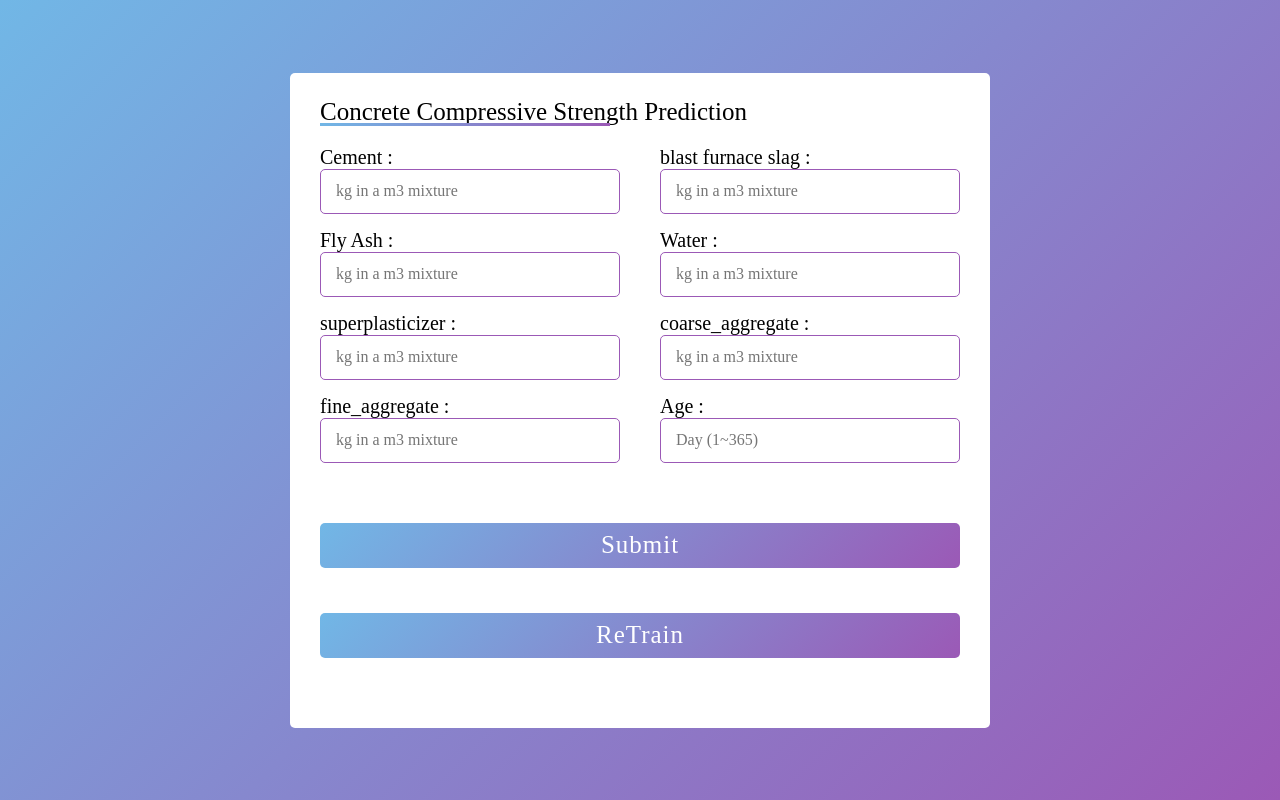
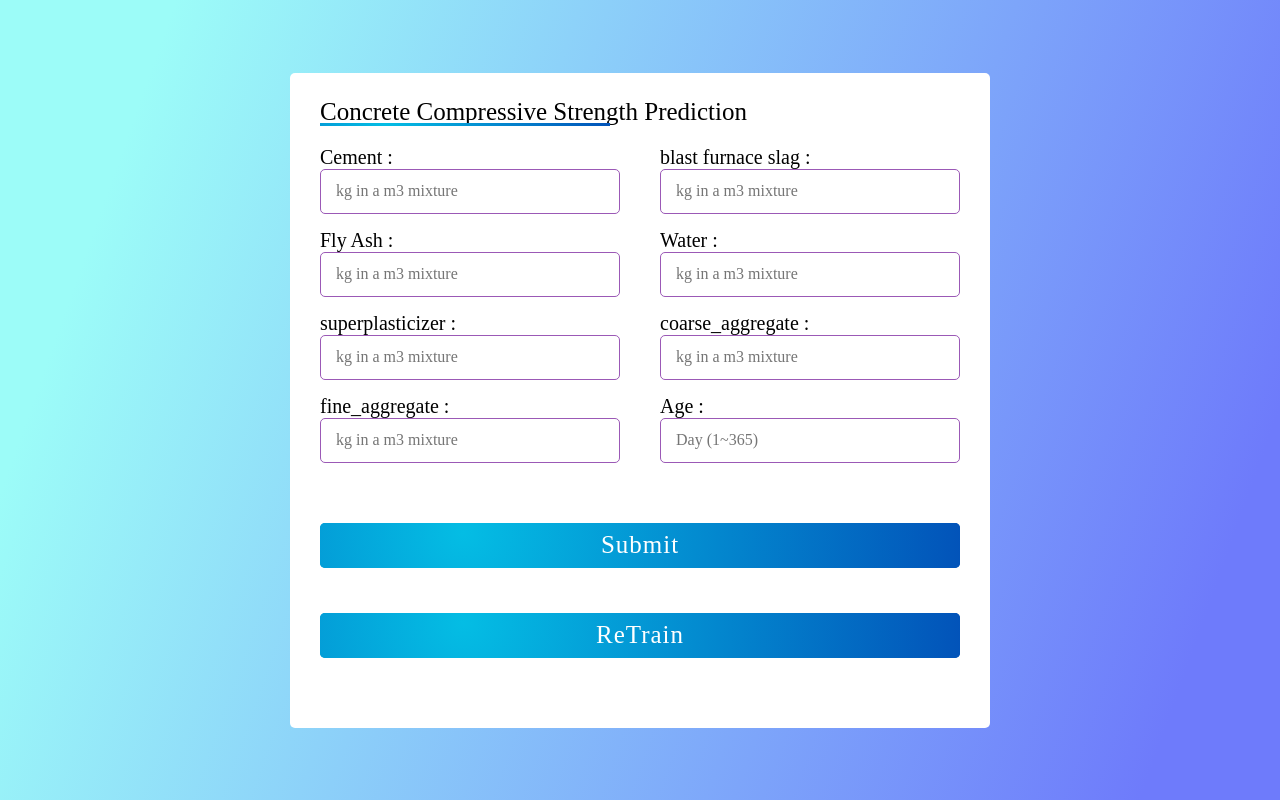
Before and after one commit to Yatrik07/Concrete_Compressive_Strength_Prediction-Project, a Flask app: page / in a window 1280 px wide. Run offline with Flask 2, Linux system fonts and the light colour scheme.

Commit message:
Update style.css

```diff
--- a/static/css/style.css
+++ b/static/css/style.css
@@ -11,7 +11,16 @@ body{
     justify-content: center;
     align-items: center;
     padding: 10px;
-    background: linear-gradient(135deg, #71b7e6, #9b59b6);
+    background: linear-gradient( 109.6deg, rgba(156,252,248,1) 11.2%, rgba(110,123,251,1) 91.1% );
+
+    /* background-color: #85FFBD;
+    background-image: linear-gradient(45deg, #85FFBD 0%, #FFFB7D 100%);
+    background-color: #FBAB7E;
+background-image: linear-gradient(62deg, #FBAB7E 0%, #F7CE68 100%); */
+
+
+
+
 }
 
 .container{
@@ -35,7 +44,7 @@ body{
     bottom: 0;
     height: 3px;
     width: 290px;
-    background: linear-gradient(135deg, #71b7e6, #9b59b6);
+    background: radial-gradient( circle farthest-corner at 22.4% 21.7%, rgba(4,189,228,1) 0%, rgba(2,83,185,1) 100.2% );
 }
 
 .container form .Input_data{
@@ -82,7 +91,7 @@ form .button input{
     width: 100%;
     margin: auto;
     border: none;
-    background: linear-gradient(135deg, #71b7e6, #9b59b6);
+    background: radial-gradient( circle farthest-corner at 22.4% 21.7%, rgba(4,189,228,1) 0%, rgba(2,83,185,1) 100.2% );
     color: #fff;
     font-size: 25px;
     font-weight: 500;
@@ -91,8 +100,7 @@ form .button input{
 }
 
 form .button input:hover{
-    background: linear-gradient(-135deg, #71b7e6, #9b59b6);
-
+    background: radial-gradient( circle farthest-corner at 22.4% 21.7%, rgba(4,189,228,1) 0%, rgba(2,83,185,1) 100.2% );
 }
 .details{
     font-size: 20px;
@@ -116,3 +124,22 @@ form .button input:hover{
         overflow-y: scroll;
     }
 }
+
+.button{
+
+    height: 100%;
+    width: 100%;
+    margin: auto;
+    border: none;
+    background: radial-gradient( circle farthest-corner at 22.4% 21.7%, rgba(4,189,228,1) 0%, rgba(2,83,185,1) 100.2% );
+    color: #fff;
+    font-size: 25px;
+    font-weight: 500;
+    border-radius: 5px;
+    letter-spacing: 1px;
+}
+
+.button{
+
+  background: radial-gradient( circle farthest-corner at 22.4% 21.7%, rgba(4,189,228,1) 0%, rgba(2,83,185,1) 100.2% );
+}
```
